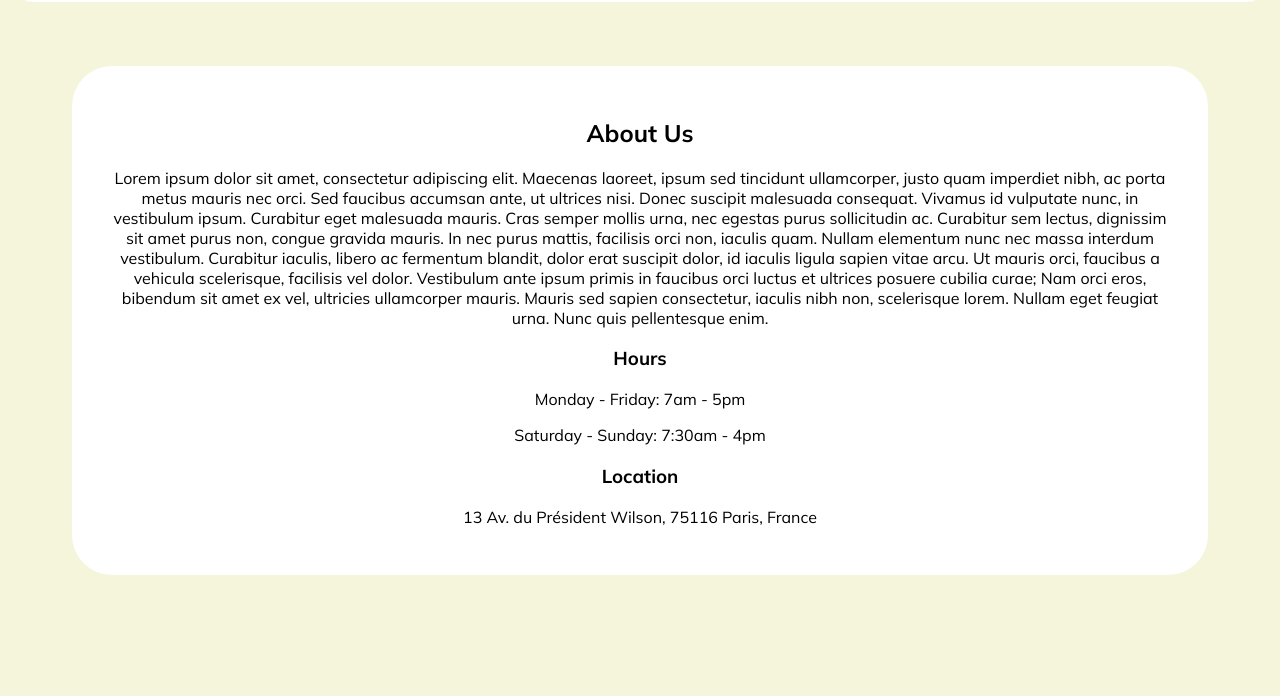
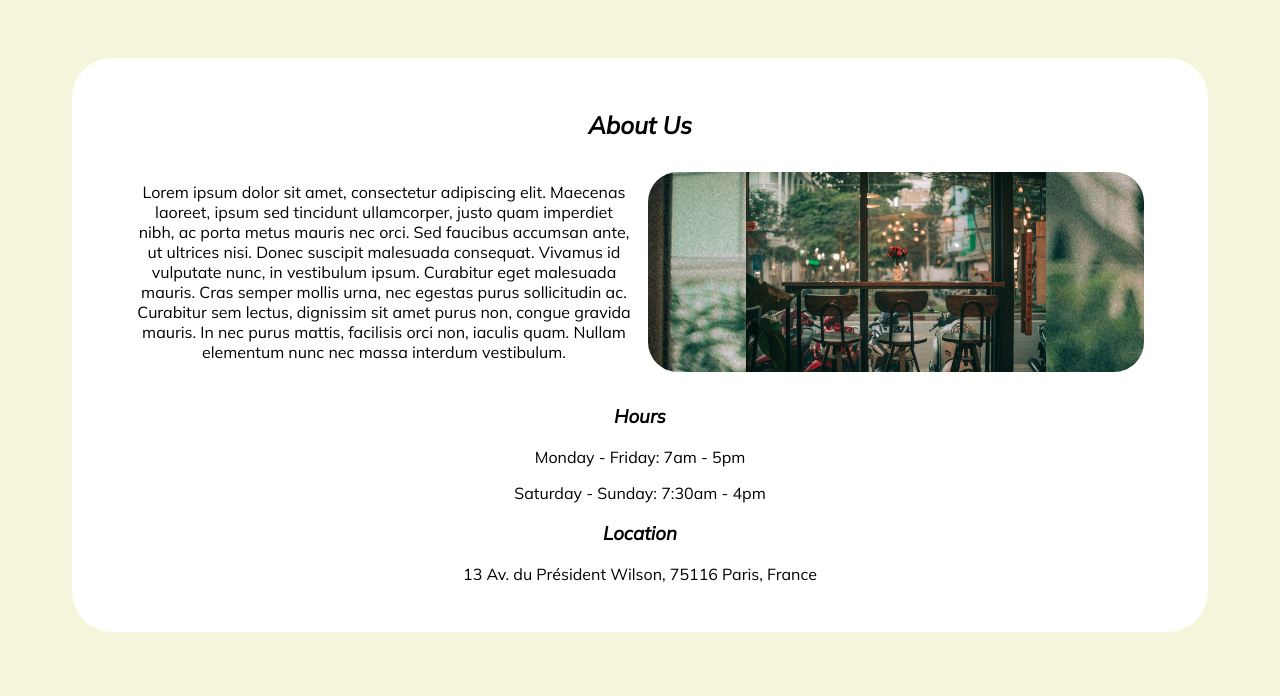
Before and after one commit to kmitova/restaurant-page, a website built with webpack: page dist/index.html in a window 1280 px wide. Shown: the part 141-837 px from the top of the page. Before the commit the page ends 800 px from the top, so only its background shows below. Built offline with nearby package versions, Linux system fonts and the light colour scheme.

Commit message:
styling work

```diff
--- a/src/home.js
+++ b/src/home.js
@@ -1,4 +1,4 @@
-import Picture from './background.jpeg';
+import Picture from './coffee-shop.jpeg';
 
 function renderHome() {
   // image
@@ -10,9 +10,17 @@ function renderHome() {
   homeContent.appendChild(title)
   title.textContent = 'About Us'
   const description = document.createElement('div')
-  homeContent.appendChild(description)
+  // homeContent.appendChild(description)
+  description.classList.add('description')
   description.textContent =
-    "Lorem ipsum dolor sit amet, consectetur adipiscing elit. Maecenas laoreet, ipsum sed tincidunt ullamcorper, justo quam imperdiet nibh, ac porta metus mauris nec orci. Sed faucibus accumsan ante, ut ultrices nisi. Donec suscipit malesuada consequat. Vivamus id vulputate nunc, in vestibulum ipsum. Curabitur eget malesuada mauris. Cras semper mollis urna, nec egestas purus sollicitudin ac. Curabitur sem lectus, dignissim sit amet purus non, congue gravida mauris. In nec purus mattis, facilisis orci non, iaculis quam. Nullam elementum nunc nec massa interdum vestibulum. Curabitur iaculis, libero ac fermentum blandit, dolor erat suscipit dolor, id iaculis ligula sapien vitae arcu. Ut mauris orci, faucibus a vehicula scelerisque, facilisis vel dolor. Vestibulum ante ipsum primis in faucibus orci luctus et ultrices posuere cubilia curae; Nam orci eros, bibendum sit amet ex vel, ultricies ullamcorper mauris. Mauris sed sapien consectetur, iaculis nibh non, scelerisque lorem. Nullam eget feugiat urna. Nunc quis pellentesque enim.";
+    "Lorem ipsum dolor sit amet, consectetur adipiscing elit. Maecenas laoreet, ipsum sed tincidunt ullamcorper, justo quam imperdiet nibh, ac porta metus mauris nec orci. Sed faucibus accumsan ante, ut ultrices nisi. Donec suscipit malesuada consequat. Vivamus id vulputate nunc, in vestibulum ipsum. Curabitur eget malesuada mauris. Cras semper mollis urna, nec egestas purus sollicitudin ac. Curabitur sem lectus, dignissim sit amet purus non, congue gravida mauris. In nec purus mattis, facilisis orci non, iaculis quam. Nullam elementum nunc nec massa interdum vestibulum. ";
+  const imageContainer = document.createElement('div')
+  const imgDescContainer = document.createElement('div')
+  imgDescContainer.classList.add('img-desc-container')
+  imgDescContainer.append(description, imageContainer)
+  homeContent.append(imgDescContainer)
+  imageContainer.append(image)
+  imageContainer.classList.add('img-container')
   const hours = document.createElement('div')
   homeContent.appendChild(hours)
   const hoursTitle = document.createElement('h3')
--- a/src/style.css
+++ b/src/style.css
@@ -3,14 +3,11 @@
 body {
   font-family: 'Mulish', sans-serif;
   text-align: center;
-  display: flex;
-  flex-direction: column;
-  justify-content: center;
-  align-items: center;
 }
 
-.hello {
-  color: red;
+h1, h2, h3, h4 {
+  font-style: italic;
+  font-weight: bold;
 }
 
 li {
@@ -19,14 +16,17 @@ li {
 }
 
 li:hover {
-  color: red;
+  color: white;
+  background-color: black;
+  border-radius: 5px;
+
 }
 
 ul {
   display: flex;
-  gap: 10px;
+  gap: 30px;
   justify-content: center;
-  margin: auto;
+  margin: 0 30%;
   background-color: white;
   padding: 1em;
   border-radius: 40px;
@@ -48,3 +48,29 @@ body {
   border-radius: 40px;
   /* width: 50%; */
 }
+
+.description {
+  /* width: 50%; */
+
+  margin: auto;
+}
+
+.img-container {
+  background-image: url('./coffee-shop.jpeg');
+  background-repeat: no-repeat;
+  /* width: 1fr; */
+  display: flex;
+  justify-content: center;
+  border-radius: 30px;
+}
+img {
+  width: 300px;
+}
+
+.img-desc-container {
+  display: grid;
+  gap: 1em;
+  grid-template-columns: repeat(auto-fit, minmax(300px, 1fr));
+  align-self: center;
+  margin: 2em;
+}
```
Also changed, not shown: dist/bundle.js.
